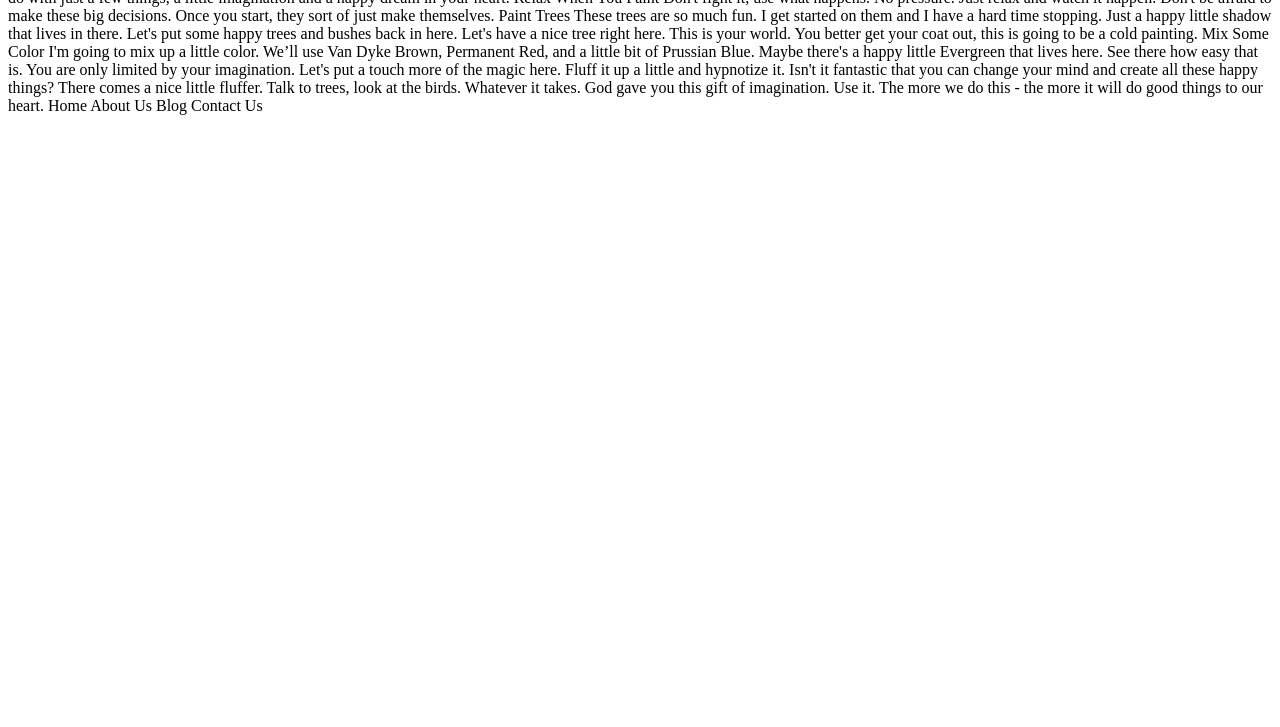
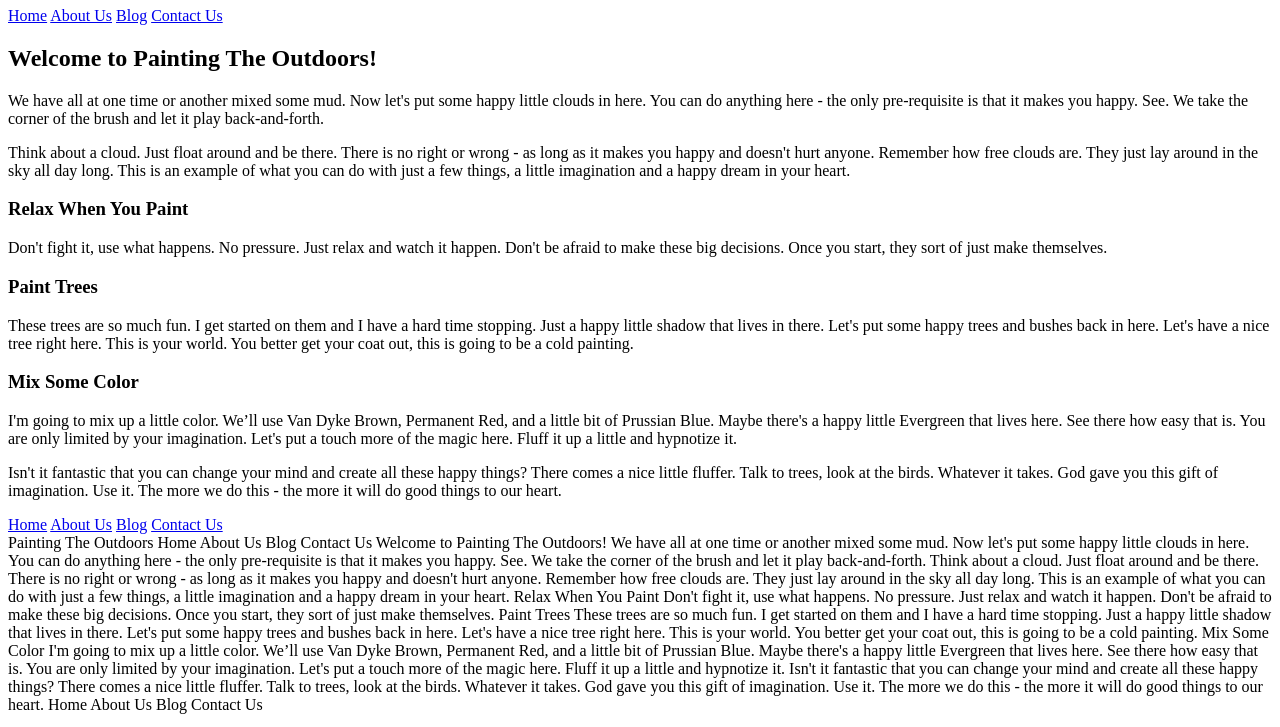
Before and after one commit to brudnak/user-interface-one-challenge, a plain HTML site: page index.html in a window 1280 px wide. Shown: the part 73-800 px from the top of the page. Drawn offline with Linux system fonts and the light colour scheme.

Commit message:
Added in html tags

```diff
--- a/index.html
+++ b/index.html
@@ -1,3 +1,80 @@
+<!DOCTYPE html>
+<html lang="en">
+  <head>
+    <meta charset="UTF-8" />
+    <meta name="viewport" content="width=device-width, initial-scale=1.0" />
+    <meta http-equiv="X-UA-Compatible" content="ie=edge" />
+    <title>Bob Ross</title>
+  </head>
+  <body>
+    <header>
+      <h1>Painting The Outdoors</h1>
+      <nav>
+        <a href="#">Home</a>
+        <a href="#">About Us</a>
+        <a href="#">Blog</a>
+        <a href="#">Contact Us</a>
+      </nav>
+    </header>
+    <main>
+      <section>
+        <h2>Welcome to Painting The Outdoors!</h2>
+        <p>
+          We have all at one time or another mixed some mud. Now let's put some
+          happy little clouds in here. You can do anything here - the only
+          pre-requisite is that it makes you happy. See. We take the corner of
+          the brush and let it play back-and-forth.
+        </p>
+        <p>
+          Think about a cloud. Just float around and be there. There is no right
+          or wrong - as long as it makes you happy and doesn't hurt anyone.
+          Remember how free clouds are. They just lay around in the sky all day
+          long. This is an example of what you can do with just a few things, a
+          little imagination and a happy dream in your heart.
+        </p>
+      </section>
+      <section>
+        <h3>Relax When You Paint</h3>
+        <p>
+          Don't fight it, use what happens. No pressure. Just relax and watch it
+          happen. Don't be afraid to make these big decisions. Once you start,
+          they sort of just make themselves.
+        </p>
+        <h3>Paint Trees</h3>
+        <p>
+          These trees are so much fun. I get started on them and I have a hard
+          time stopping. Just a happy little shadow that lives in there. Let's
+          put some happy trees and bushes back in here. Let's have a nice tree
+          right here. This is your world. You better get your coat out, this is
+          going to be a cold painting.
+        </p>
+        <h3>Mix Some Color</h3>
+        <p>
+          I'm going to mix up a little color. We’ll use Van Dyke Brown,
+          Permanent Red, and a little bit of Prussian Blue. Maybe there's a
+          happy little Evergreen that lives here. See there how easy that is.
+          You are only limited by your imagination. Let's put a touch more of
+          the magic here. Fluff it up a little and hypnotize it.
+        </p>
+        <p>
+          Isn't it fantastic that you can change your mind and create all these
+          happy things? There comes a nice little fluffer. Talk to trees, look
+          at the birds. Whatever it takes. God gave you this gift of
+          imagination. Use it. The more we do this - the more it will do good
+          things to our heart.
+        </p>
+      </section>
+    </main>
+    <footer>
+      <nav>
+        <a href="#">Home</a>
+        <a href="#">About Us</a>
+        <a href="#">Blog</a>
+        <a href="#">Contact Us</a>
+      </nav>
+    </footer>
+  </body>
+</html>
 <!--
 
 Markup the content to provide meaning with HTML
```
